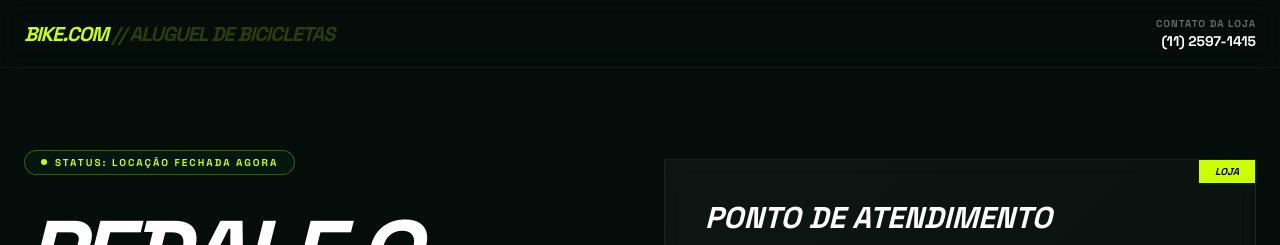
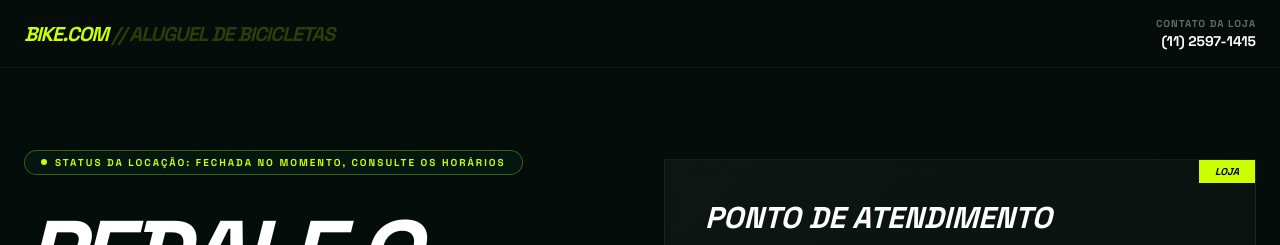
Before and after one commit to beamonteiro19/bike.com, a React (Vite) app: page / in a window 1280 px wide. Shown: the top 245 px of the page. Built offline with nearby package versions, Linux system fonts and the light colour scheme.

Commit message:
changes in rental status

```diff
--- a/src/App.tsx
+++ b/src/App.tsx
@@ -63,8 +63,8 @@ function App() {
 
   const rentalStatusLabel = useMemo(() => {
     return isRentalOpenNow(now)
-      ? 'Status: Locação aberta agora'
-      : 'Status: Locação fechada agora';
+      ? 'Status da Locação: ativa para aluguel agora'
+      : 'Status da Locação: fechada no momento, consulte os horários';
   }, [now]);
 
   return (
```
